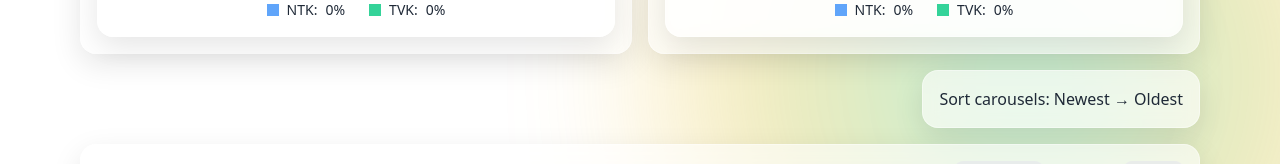
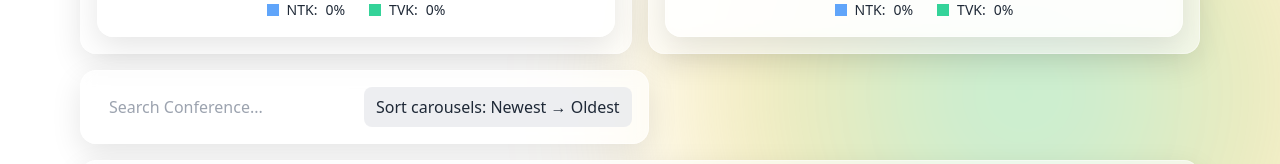
Before and after one commit to CodingOnCoughSyrup/ntk-vs-tvk, a Next.js app: page /conferences in a window 1280 px wide. Shown: the part 788-952 px from the top of the page. Built offline with nearby package versions, Linux system fonts and the light colour scheme; no server answers.

Commit message:
Search box bug in conference fixed

```diff
--- a/pages/conferences.js
+++ b/pages/conferences.js
@@ -177,15 +177,23 @@ const tvkItems = useMemo(() => filteredRows
           </div>
         </div>
 
-        {/* Sort toggle for both carousels */}
-        <div className="mt-4 flex items-center justify-end">
+        {/* Search + Sort toolbar (like Issues/Protests) */}
+        <div className="mt-4 flex flex-wrap items-end justify-between gap-3">
+          <div className="tile flex items-center gap-3">
+            <input
+              className="px-3 py-2 rounded-lg bg-white/70 dark:bg-white/10"
+              placeholder="Search Conference..."
+              value={search}
+              onChange={e => setSearch(e.target.value)}
+            />
             <button
-            className="tile px-3 py-2 hover:opacity-90"
+              className="px-3 py-2 rounded-lg bg-gray-200/70 dark:bg-white/10"
               onClick={() => setAsc(a => !a)}
               title="Toggle sorting for carousels"
             >
               Sort carousels: {asc ? 'Oldest → Newest' : 'Newest → Oldest'}
             </button>
+          </div>
         </div>
 
         {/* Carousels */}
```
Lines whose indentation alone changed are shown as unchanged.
